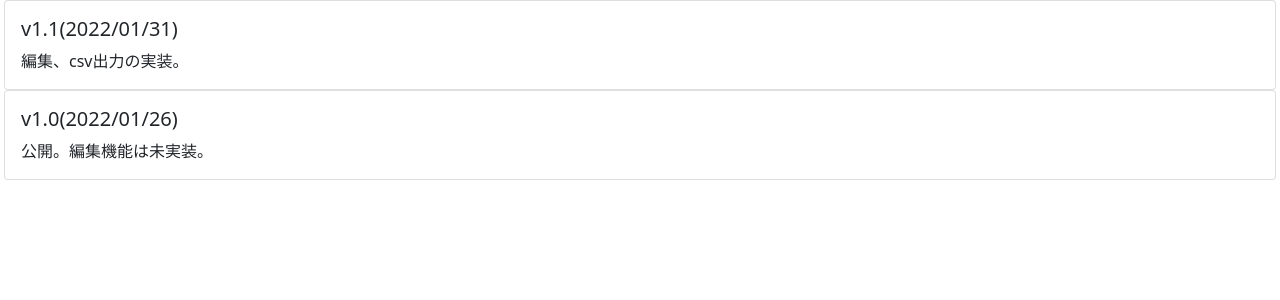
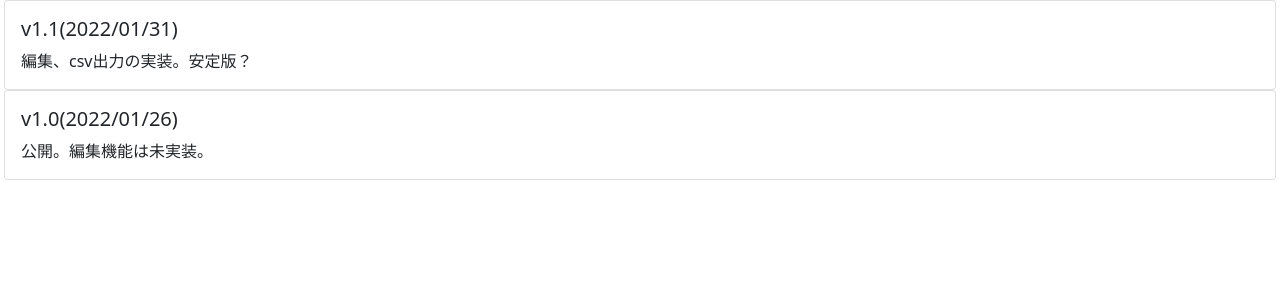
Before and after one commit to ekaraage/ranking_flask, a Flask app: page /release_notes/ in a window 1280 px wide. Shown: the part 52-352 px from the top of the page. Run offline with Flask 2, Linux system fonts and the light colour scheme.

Commit message:
stable release

```diff
--- a/templates/release_notes.html
+++ b/templates/release_notes.html
@@ -6,7 +6,7 @@
 	<div class="card rounded">
 		<div class="card-body">
 			<h5 class="card-title">v1.1(2022/01/31)</h5>
-			<p class="card-text">編集、csv出力の実装。</p>
+			<p class="card-text">編集、csv出力の実装。安定版？</p>
 		</div>
 	</div>
 	<div class="card rounded">
```
